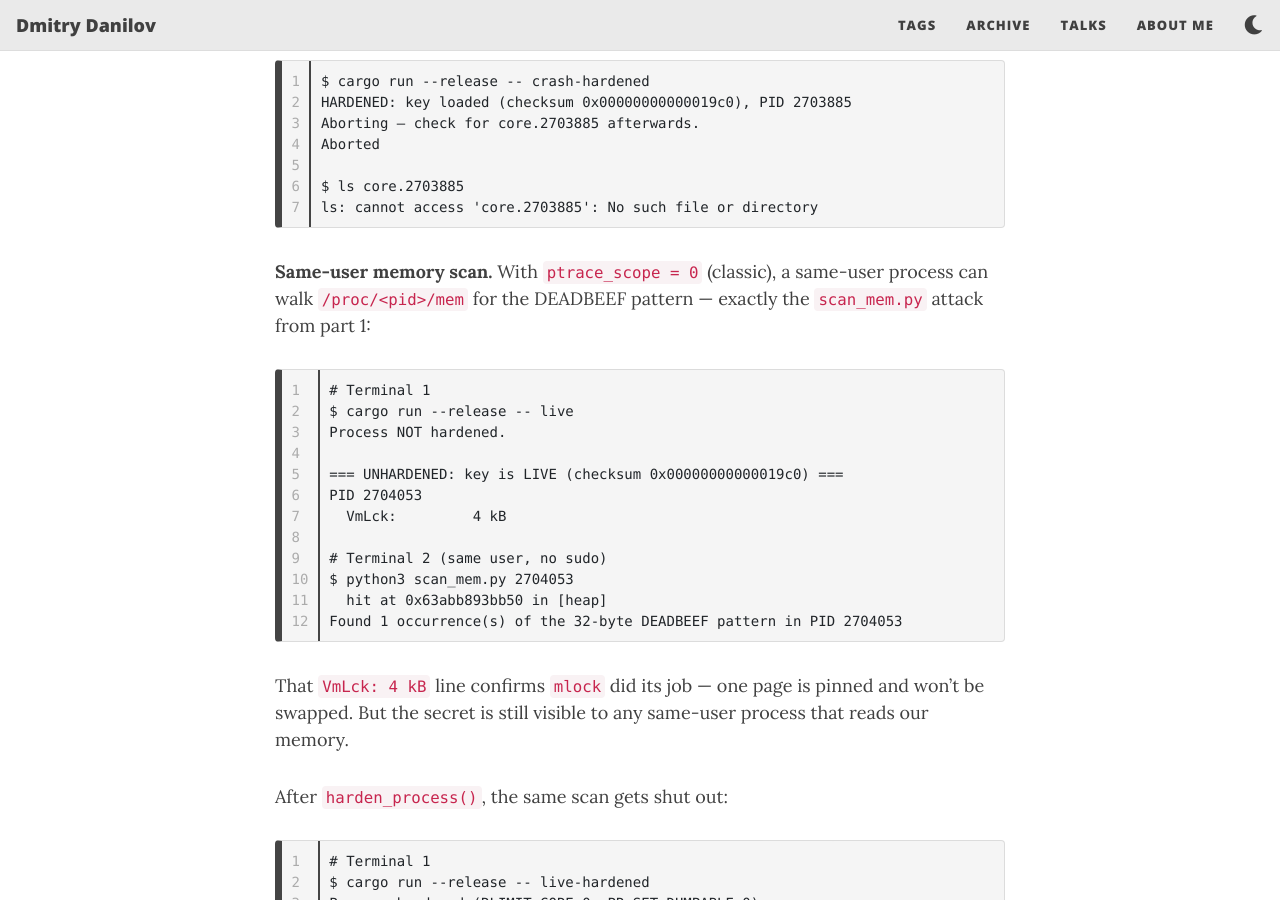
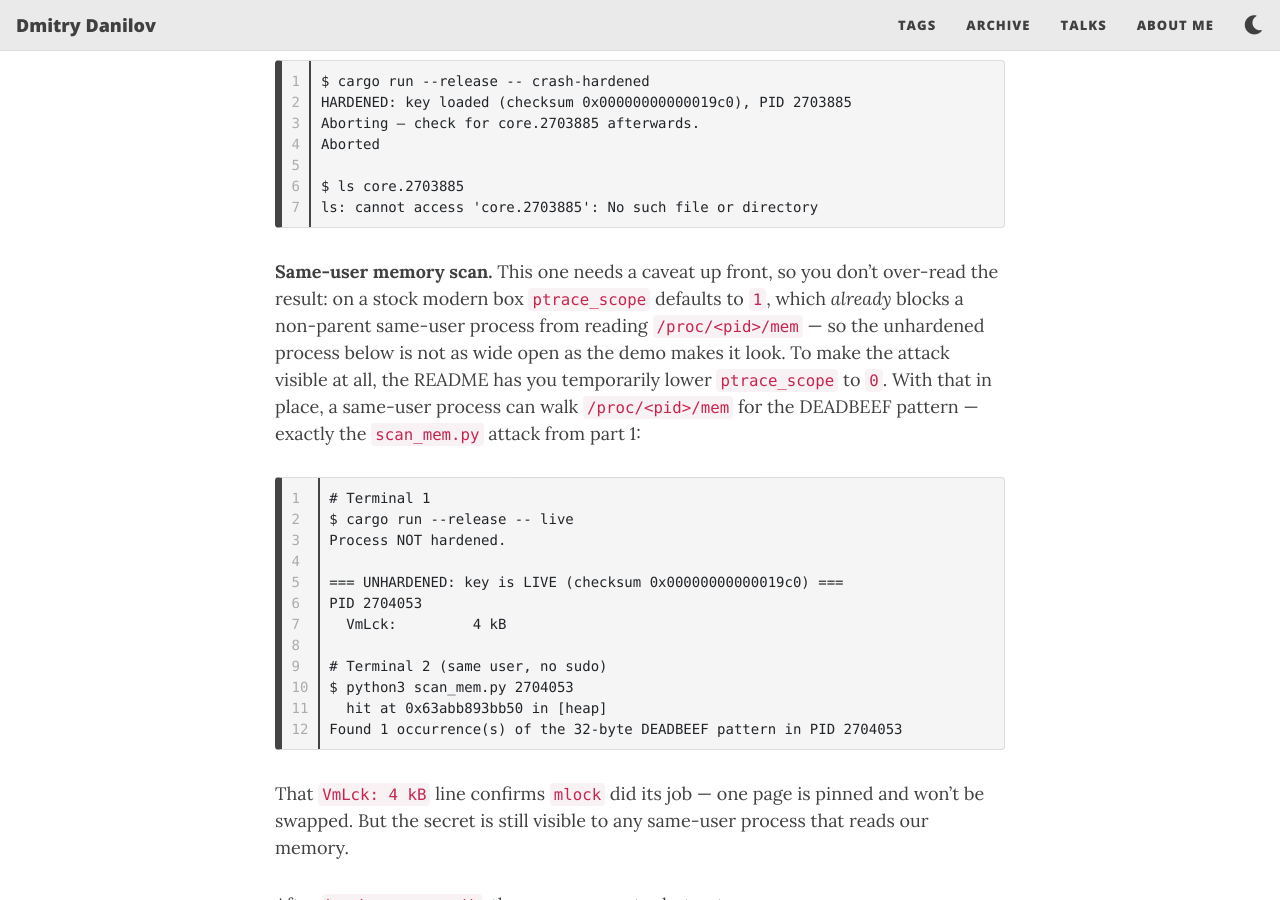
Before and after one commit to f-squirrel/f-squirrel.github.io, a Jekyll site: the page built from _posts/2026-06-25-zeroize-os-hardening.md, in a window 1280 px wide and 900 px high, scrolled down 9626 px. Built offline with Jekyll 4.4.1, drawn with Linux system fonts in a browser that asks for light colours; nearby versions of some CDN libraries.

Commit message:
fix(post): clarify same-user scan demo needs weakened ptrace_scope
The default ptrace_scope=1 already blocks non-parent same-user reads of
/proc/pid/mem; the demo lowers it to 0 only to make the attack visible.
Flag this up front so readers don't conclude the unhardened default is
that exposed. The hardened case still holds — PR_SET_DUMPABLE=0 blocks
the read regardless of ptrace_scope.

````diff
--- a/_posts/2026-06-25-zeroize-os-hardening.md
+++ b/_posts/2026-06-25-zeroize-os-hardening.md
@@ -237,7 +237,7 @@ $ ls core.2703885
 ls: cannot access 'core.2703885': No such file or directory
 ```
 
-**Same-user memory scan.** With `ptrace_scope = 0` (classic), a same-user process can walk `/proc/<pid>/mem` for the DEADBEEF pattern — exactly the `scan_mem.py` attack from part 1:
+**Same-user memory scan.** This one needs a caveat up front, so you don't over-read the result: on a stock modern box `ptrace_scope` defaults to `1`, which *already* blocks a non-parent same-user process from reading `/proc/<pid>/mem` — so the unhardened process below is not as wide open as the demo makes it look. To make the attack visible at all, the README has you temporarily lower `ptrace_scope` to `0`. With that in place, a same-user process can walk `/proc/<pid>/mem` for the DEADBEEF pattern — exactly the `scan_mem.py` attack from part 1:
 
 ```text
 # Terminal 1
````
